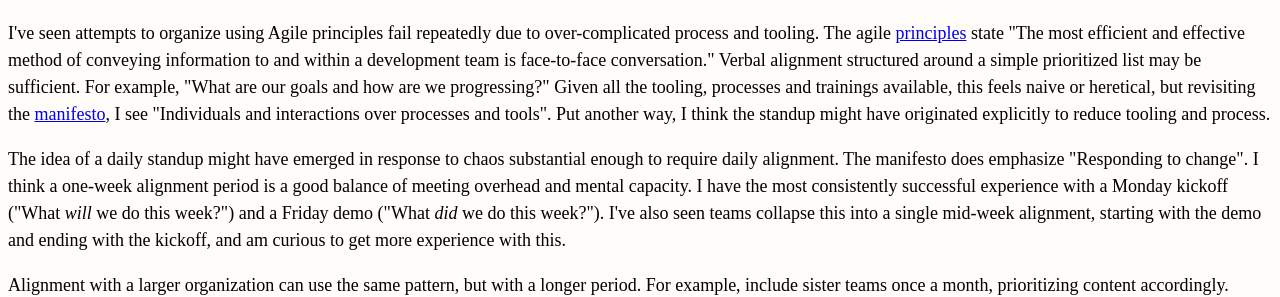
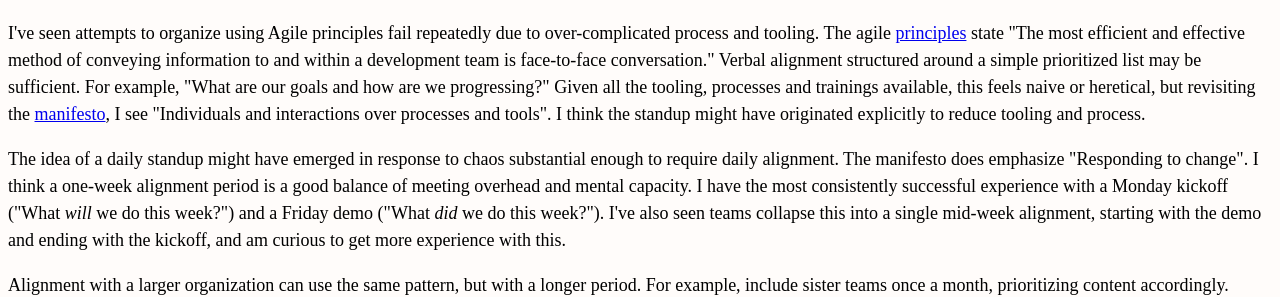
Before and after one commit to erikeldridge/erikeldridge.github.com, a Jekyll site: the page built from _posts/2018-09-25-agile.md, in a window 1280 px wide. Shown: the part 384-681 px from the top of the page. Built offline with Jekyll 4.4.1, drawn with Linux system fonts in a browser that asks for light colours; nearby versions of some CDN libraries.

Commit message:
Update from Forestry.io - Updated agile.md

```diff
--- a/_posts/2018-09-25-agile.md
+++ b/_posts/2018-09-25-agile.md
@@ -21,7 +21,7 @@ Whatever the period, I think the standup serves a couple purposes:
 
 Regularly revisiting goals helps me stay on track and resist entropy.
 
-I've seen attempts to organize using Agile principles fail repeatedly due to over-complicated process and tooling. The agile [principles](http://agilemanifesto.org/principles.html) state "The most efficient and effective method of conveying information to and within a development team is face-to-face conversation." Verbal alignment structured around a simple prioritized list may be sufficient. For example, "What are our goals and how are we progressing?" Given all the tooling, processes and trainings available, this feels naive or heretical, but revisiting the [manifesto](http://agilemanifesto.org/), I see "Individuals and interactions over processes and tools". Put another way, I think the standup might have originated explicitly to reduce tooling and process.
+I've seen attempts to organize using Agile principles fail repeatedly due to over-complicated process and tooling. The agile [principles](http://agilemanifesto.org/principles.html) state "The most efficient and effective method of conveying information to and within a development team is face-to-face conversation." Verbal alignment structured around a simple prioritized list may be sufficient. For example, "What are our goals and how are we progressing?" Given all the tooling, processes and trainings available, this feels naive or heretical, but revisiting the [manifesto](http://agilemanifesto.org/), I see "Individuals and interactions over processes and tools". I think the standup might have originated explicitly to reduce tooling and process.
 
 The idea of a daily standup might have emerged in response to chaos substantial enough to require daily alignment. The manifesto does emphasize "Responding to change". I think a one-week alignment period is a good balance of meeting overhead and mental capacity. I have the most consistently successful experience with a Monday kickoff ("What _will_ we do this week?") and a Friday demo ("What _did_ we do this week?"). I've also seen teams collapse this into a single mid-week alignment, starting with the demo and ending with the kickoff, and am curious to get more experience with this.
 
```
